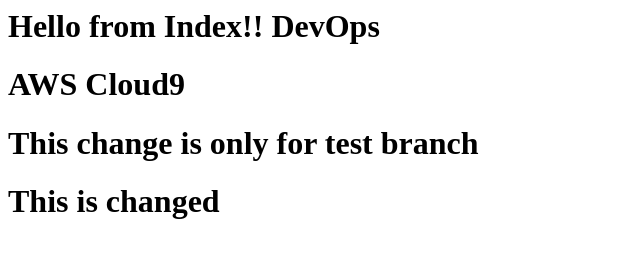
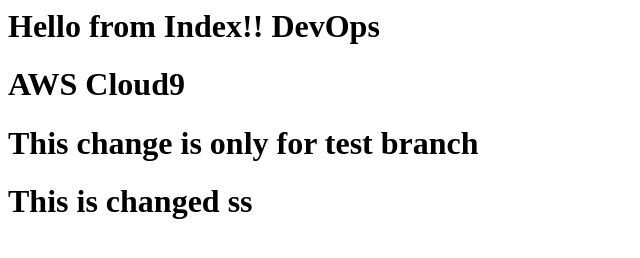
Before and after one commit to snehal-dhabale3191/Test1, a plain HTML site: page index.html in a window 1280 px wide. Shown: the full height of the page, 0-640 px from the left. Drawn offline with Linux system fonts and the light colour scheme.

Commit message:
Added change by me

```diff
--- a/index.html
+++ b/index.html
@@ -1,4 +1,4 @@
 <h1> Hello from Index!! DevOps</h1>
 <h1> AWS Cloud9 </h1>
 <h1> This change is only for test branch</h1>
-<h1> This is changed</h1>
+<h1> This is changed ss</h1>
```
